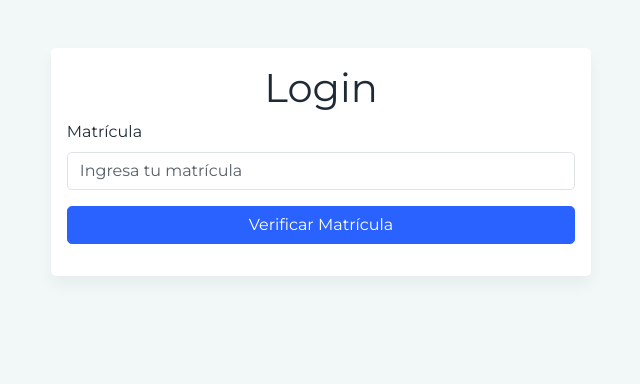
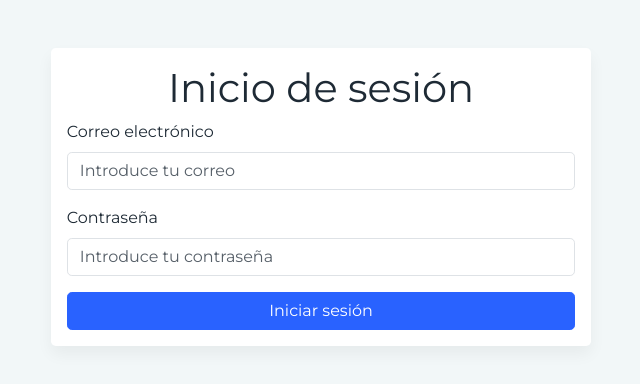
Before and after one commit to thomasorzg/PayTrack, a React (Vite) app: page /login in a window 1280 px wide. Shown: the top 384 px of the page, without its empty margins (319-959 px from the left). Built offline with nearby package versions, Linux system fonts and the light colour scheme.

Commit message:
Agrega dependencias y contexto de autenticación, actualiza el formulario de inicio de sesión

```diff
--- a/src/components/auth/loginForm.tsx
+++ b/src/components/auth/loginForm.tsx
@@ -1,80 +1,55 @@
-import React, { useState, FormEvent } from 'react';
-import { Button, Form, FormGroup, Label, Input, Fade } from 'reactstrap';
+import React, { useState } from 'react';
+import { Button, Form, FormGroup, Label, Input } from 'reactstrap';
 
 interface LoginFormProps {
-    onLogin: (enrollment: string, nip: string) => void;
-    onCancel: () => void;
+    onLoginSuccess: (formData: { email: string, password: string }) => void;
+    onLoginFail: (data: any) => void;
 }
 
-const LoginForm: React.FC<LoginFormProps> = ({ onLogin, onCancel }) => {
-    const [enrollment, setEnrollment] = useState<string>('');
-    const [nip, setNip] = useState<string>('');
-    const [enrollmentExists, setEnrollmentExists] = useState<boolean>(false);
-    const [isChecking, setIsChecking] = useState<boolean>(false);
+const LoginForm: React.FC<LoginFormProps> = ({ onLoginSuccess }) => {
+    const [email, setEmail] = useState<string>('');
+    const [password, setPassword] = useState<string>('');
 
-    // Simulando la verificación de la matrícula (se hará la petición al servidor en la versión final)
-    const checkEnrollmentExists = async (_enrollment: string): Promise<boolean> => {
-        setIsChecking(true);
-        await new Promise(resolve => setTimeout(resolve, 1000));
-        setIsChecking(false);
-        // Simulamos que cualquier matrícula existe
-        return true;
-    };
+    const handleLogin = (event: React.FormEvent) => {
+        event.preventDefault();
 
-    const handleEnrollmentSubmit = async (event: FormEvent) => {
-        event.preventDefault();
-        const exists = await checkEnrollmentExists(enrollment);
-        setEnrollmentExists(exists);
-    };
+        if (!email || !password) {
+            alert("Por favor, completa todos los campos.");
+            return;
+        }
 
-    const handleLogin = (event: FormEvent) => {
-        event.preventDefault();
-        onLogin(enrollment, nip);
+        onLoginSuccess({ email, password });
     };
 
     return (
-        <Form>
-            {!enrollmentExists && (
+        <Form onSubmit={handleLogin}>
             <FormGroup>
-                    <Label for="enrollment">Matrícula</Label>
+                <Label for="email">Correo electrónico</Label>
                 <Input
-                        type="text"
-                        name="enrollment"
-                        id="enrollment"
-                        placeholder="Ingresa tu matrícula"
-                        value={enrollment}
-                        onChange={e => setEnrollment(e.target.value)}
-                        disabled={isChecking}
-                        style={{ marginBottom: '1rem' }}
+                    type="email"
+                    name="email"
+                    id="email"
+                    placeholder="Introduce tu correo"
+                    value={email}
+                    onChange={(e) => setEmail(e.target.value)}
                 />
-                    <Button color="primary" block onClick={handleEnrollmentSubmit} disabled={isChecking}>
-                        {isChecking ? 'Verificando...' : 'Verificar Matrícula'}
-                    </Button>
             </FormGroup>
-            )}
 
-            <Fade in={enrollmentExists} tag="div">
-                {enrollmentExists && (
-                    <>
             <FormGroup>
-                            <Label for="nip">NIP</Label>
+                <Label for="password">Contraseña</Label>
                 <Input
                     type="password"
-                                name="nip"
-                                id="nip"
-                                placeholder="Ingresa tu NIP"
-                                value={nip}
-                                onChange={e => setNip(e.target.value)}
-                                style={{ marginBottom: '1rem' }}
+                    name="password"
+                    id="password"
+                    placeholder="Introduce tu contraseña"
+                    value={password}
+                    onChange={(e) => setPassword(e.target.value)}
                 />
             </FormGroup>
-                        <Button color="danger" block onClick={handleLogin}>Log In</Button>
-                        {/* <CardFooter className="text-center" style={{ marginTop: '1rem' }}>
-                            <Button color="secondary" block onClick={onCancel}>Cancelar</Button>
-                        </CardFooter> */}
-                    </>
-                )}
-            </Fade>
+
+            <Button color="primary" block type="submit">
+                Iniciar sesión
+            </Button>
         </Form>
     );
 };
--- /dev/null
+++ b/src/context/AuthContext.tsx
@@ -0,0 +1,71 @@
+import React, { createContext, useState, useContext, useCallback, useEffect } from 'react';
+
+interface UserState {
+    id: string;
+    name: string;
+    email: string;
+    role: string;
+}
+
+interface AuthContextType {
+    user: UserState | null;
+    isAuthenticated: boolean;
+    setLogin: (data: any) => void;
+    logout: () => void;
+    hasRole: (roles: string[]) => boolean;
+}
+
+const AuthContext = createContext<AuthContextType | null>(null);
+
+export const useAuth = () => {
+    const context = useContext(AuthContext);
+    if (!context) {
+        throw new Error("useAuth must be used within a AuthProvider");
+    }
+    return context;
+};
+
+export const AuthProvider = ({ children }: { children: React.ReactNode }) => {
+    const [user, setUser] = useState<UserState | null>(null);
+    const [isAuthenticated, setIsAuthenticated] = useState(false);
+
+    const setLogin = useCallback((data: any) => {
+        setIsAuthenticated(true);
+        sessionStorage.setItem('access_token', data.access_token);
+        sessionStorage.setItem('refresh_token', data.refresh_token);
+        sessionStorage.setItem('user', JSON.stringify(data.user));
+        //const decodedUser: UserState = jwtDecode(data.access_token); // se usará para obtener el rol del usuario
+        setUser(data.user);
+    }, []);
+
+    const handleLogout = useCallback(() => {
+        sessionStorage.clear();
+        setIsAuthenticated(false);
+        setUser(null);
+    }, []);
+
+    const hasRole = useCallback((roles: string[]): boolean => {
+        return roles.includes(user?.role ?? '');
+    }, [user]);
+
+    // Verificación para ver si el usuario está autenticado
+    useEffect(() => {
+        const accessToken = sessionStorage.getItem('access_token');
+        const refreshToken = sessionStorage.getItem('refresh_token');
+        const storedUser = sessionStorage.getItem('user');
+        if (accessToken && refreshToken && storedUser) {
+            setIsAuthenticated(true);
+            setUser(JSON.parse(storedUser));
+        }
+    }, []);
+
+    const value = {
+        user,
+        isAuthenticated,
+        setLogin,
+        logout: handleLogout,
+        hasRole
+    };
+
+    return <AuthContext.Provider value={value}>{children}</AuthContext.Provider>;
+};
--- a/src/main.tsx
+++ b/src/main.tsx
@@ -3,11 +3,14 @@ import "./assets/scss/style.scss";
 import ReactDOM from 'react-dom/client'
 import App from './App.tsx'
 import Loader from "./utils/loader/loader.tsx";
+import { AuthProvider } from './context/AuthContext.tsx';
 
 ReactDOM.createRoot(document.getElementById('root')!).render(
   <React.StrictMode>
     <Suspense fallback={<Loader />}>
-      <App />
+      <AuthProvider>
+        <App />
+      </AuthProvider>
     </Suspense>
   </React.StrictMode>,
 )
--- a/src/pages/auth/login.tsx
+++ b/src/pages/auth/login.tsx
@@ -1,21 +1,42 @@
-import { Container, Row, Col, Card, CardBody } from 'reactstrap';
+import { useState } from 'react';
 import { useNavigate } from 'react-router-dom';
+import apiService from '../../services/apiService';
+import { useAuth } from '../../context/AuthContext';
 import LoginForm from '../../components/auth/loginForm';
+import { Card, CardBody, Col, Container, Row } from 'reactstrap';
+import toastr from 'toastr'
+import 'toastr/build/toastr.min.css'
 
 const Login = () => {
     const navigate = useNavigate();
+    const { setLogin } = useAuth();
+    const [loading, setLoading] = useState(false);
 
-    const handleLoginSuccess = (enrollment: string, nip: string) => {
-        console.log('Matrícula:', enrollment, 'NIP:', nip);
-        // Simular la obtención de un token de autenticación después de un iniciar sesión
-        const fakeToken = '123456789';
-        localStorage.setItem('authToken', fakeToken);
-        navigate('/dashboard');
+    const handleLoginSuccess = async (formData: { email: string, password: string }) => {
+        setLoading(true);
+        try {
+            const { email, password } = formData;
+
+            const response = await apiService.login(email, password);
+
+            setLogin(response); // Aquí pasamos directamente la respuesta del servidor
+            navigate('/dashboard');
+        } catch (error) {
+            handleLoginFail(error);
+        } finally {
+            setLoading(false);
+        }
     };
 
-    const handleCancel = () => {
-        console.log('Login cancelado');
-    };
+    const handleLoginFail = async (data: any) => {
+        toastr.options = {
+            positionClass : 'toast-top-center',
+            hideDuration: 300,
+            timeOut: 60000
+        }
+
+        toastr.error(data.message);
+    }
 
     return (
         <Container className="my-5">
@@ -23,8 +44,8 @@ const Login = () => {
                 <Col md="6">
                     <Card>
                         <CardBody>
-                            <h1 className="text-center">Login</h1>
-                            <LoginForm onLogin={handleLoginSuccess} onCancel={handleCancel} />
+                            <h1 className="text-center">Inicio de sesión</h1>
+                            <LoginForm onLoginSuccess={handleLoginSuccess} onLoginFail={handleLoginFail} />
                         </CardBody>
                     </Card>
                 </Col>
--- /dev/null
+++ b/src/services/apiService.ts
@@ -0,0 +1,19 @@
+import axios from 'axios';
+
+interface LoginResponse {
+    // Define aquí las propiedades esperadas en tu respuesta de login
+    token: string;
+}
+
+const apiService = {
+    login: async (email: string, password: string): Promise<LoginResponse> => {
+        try {
+            const response = await axios.post<LoginResponse>('http://localhost:8080/auth/users', { email, password });
+            return response.data;
+        } catch (error: any) {
+            throw error.response.data;
+        }
+    }
+};
+
+export default apiService;
```
Also changed, not shown: package.json (+6 -1 lines), src/components/auth/loginStudent.tsx (added, +83 -0 lines), src/components/layout/header.tsx (+4 -6 lines), 1 other file (tests, documents, lock files or other folders). Lines whose indentation alone changed are shown as unchanged.
